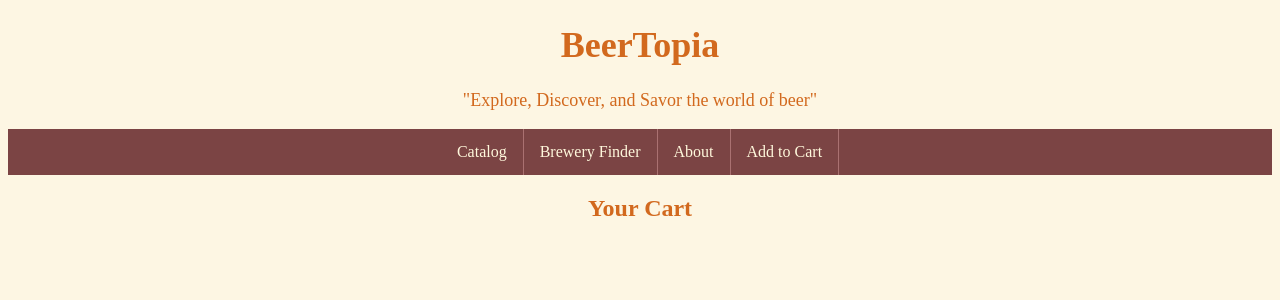
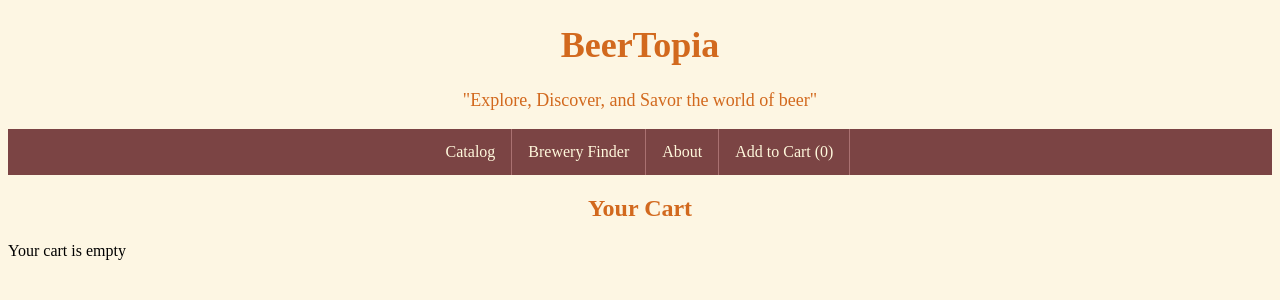
Before and after one commit to Brianna230/sba-react-application, a React (Vite) app: page /Cart in a window 1280 px wide. Shown: the top 300 px of the page. Built offline with nearby package versions, Linux system fonts and the light colour scheme.

Commit message:
inital commit

```diff
--- a/src/Componment/Cart.jsx
+++ b/src/Componment/Cart.jsx
@@ -2,10 +2,22 @@ import React from 'react'
 import {useCart} from './ShopCart'
 
 function Cart(){
-
+ const { cartItems} = useCart()
     return(
         <div>
             <h2>Your Cart</h2>
+            {cartItems.length === 0 ? (
+                <p>Your cart is empty</p>
+            ): (
+                <ul>
+                    {cartItems.map(item =>(
+                        <li key={item.id}>
+                            {item.name} - {item.price}
+
+                        </li>
+                    ))}
+                </ul>
+            )}
         </div>
     )
 }
--- a/src/Componment/NavBar.jsx
+++ b/src/Componment/NavBar.jsx
@@ -4,7 +4,7 @@ import { useCart } from "./ShopCart"
 
 
 function NavBar() {
-const {cart} = useCart()
+const {cartItems} = useCart()
   return (
   <>
     <ul className="nav-links">
@@ -18,7 +18,7 @@ const {cart} = useCart()
             <Link to ="/About">About</Link>
          </li>
          <li>
-          <Link to ="/Cart">Add to Cart</Link>
+          <Link to ="/Cart">Add to Cart ({cartItems.length})</Link>
          </li>
 
     </ul>
```
